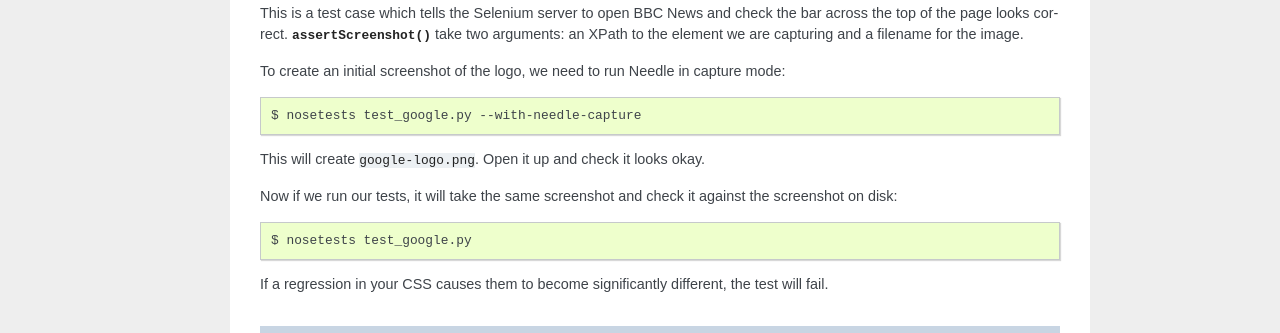
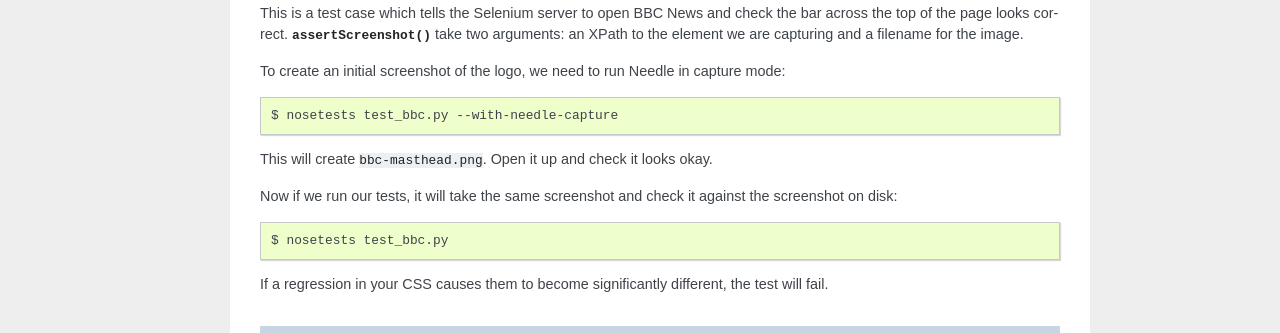
Before and after one commit to python-needle/needle, a Sphinx documentation site: the page built from docs/index.txt, in a window 1280 px wide. Shown: the part 813-1146 px from the top of the page. Built offline with Sphinx 7.4.7, drawn with Linux system fonts in a browser that asks for light colours.

Commit message:
Fixed some filenames left over from old example

```diff
--- a/docs/index.txt
+++ b/docs/index.txt
@@ -47,14 +47,14 @@ XPath to the element we are capturing and a filename for the image.
 
 To create an initial screenshot of the logo, we need to run Needle in capture mode::
 
-    $ nosetests test_google.py --with-needle-capture
+    $ nosetests test_bbc.py --with-needle-capture
 
-This will create ``google-logo.png``. Open it up and check it looks okay.
+This will create ``bbc-masthead.png``. Open it up and check it looks okay.
 
 Now if we run our tests, it will take the same screenshot and check it against
 the screenshot on disk::
 
-    $ nosetests test_google.py
+    $ nosetests test_bbc.py
 
 If a regression in your CSS causes them to become significantly different, the
 test will fail.
```
